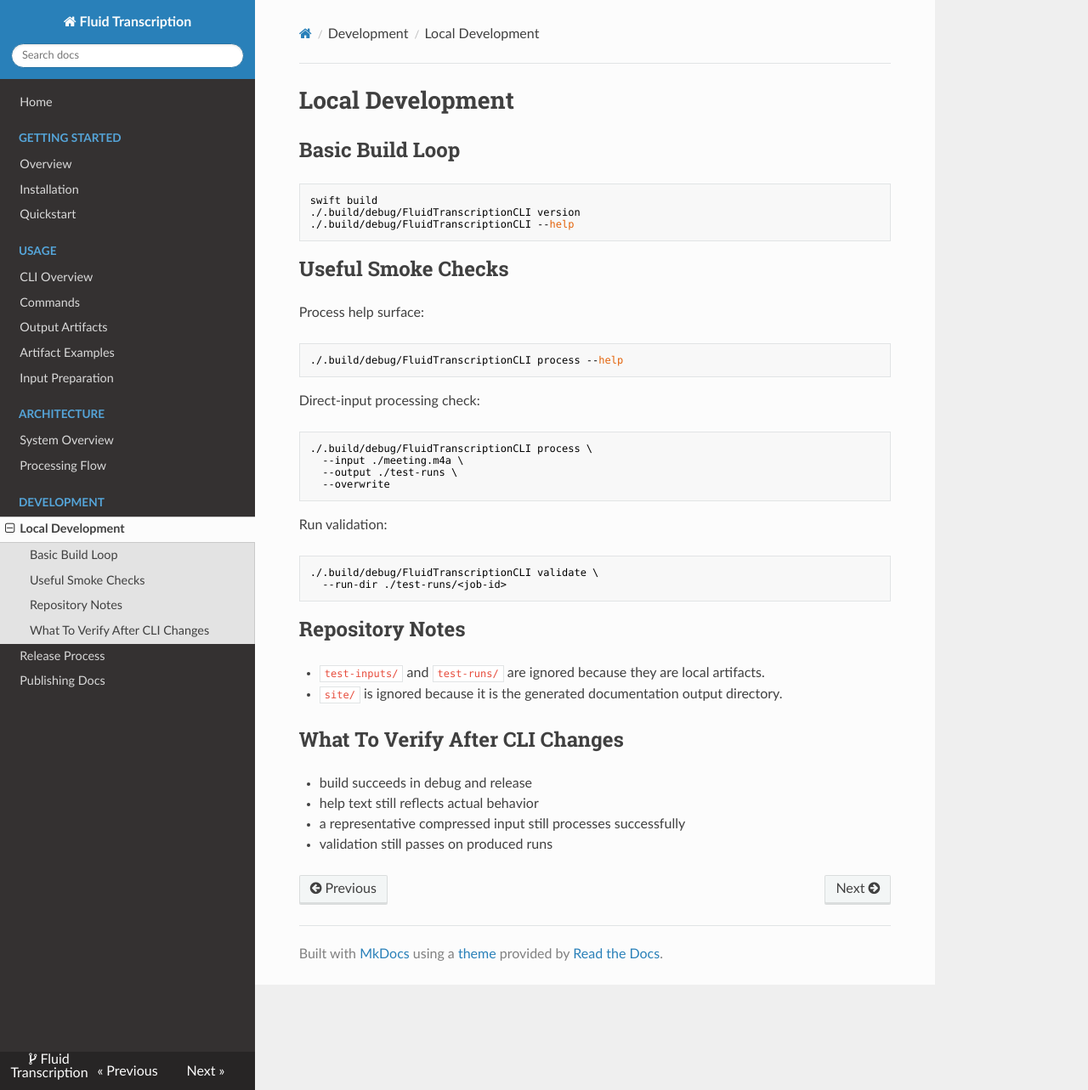
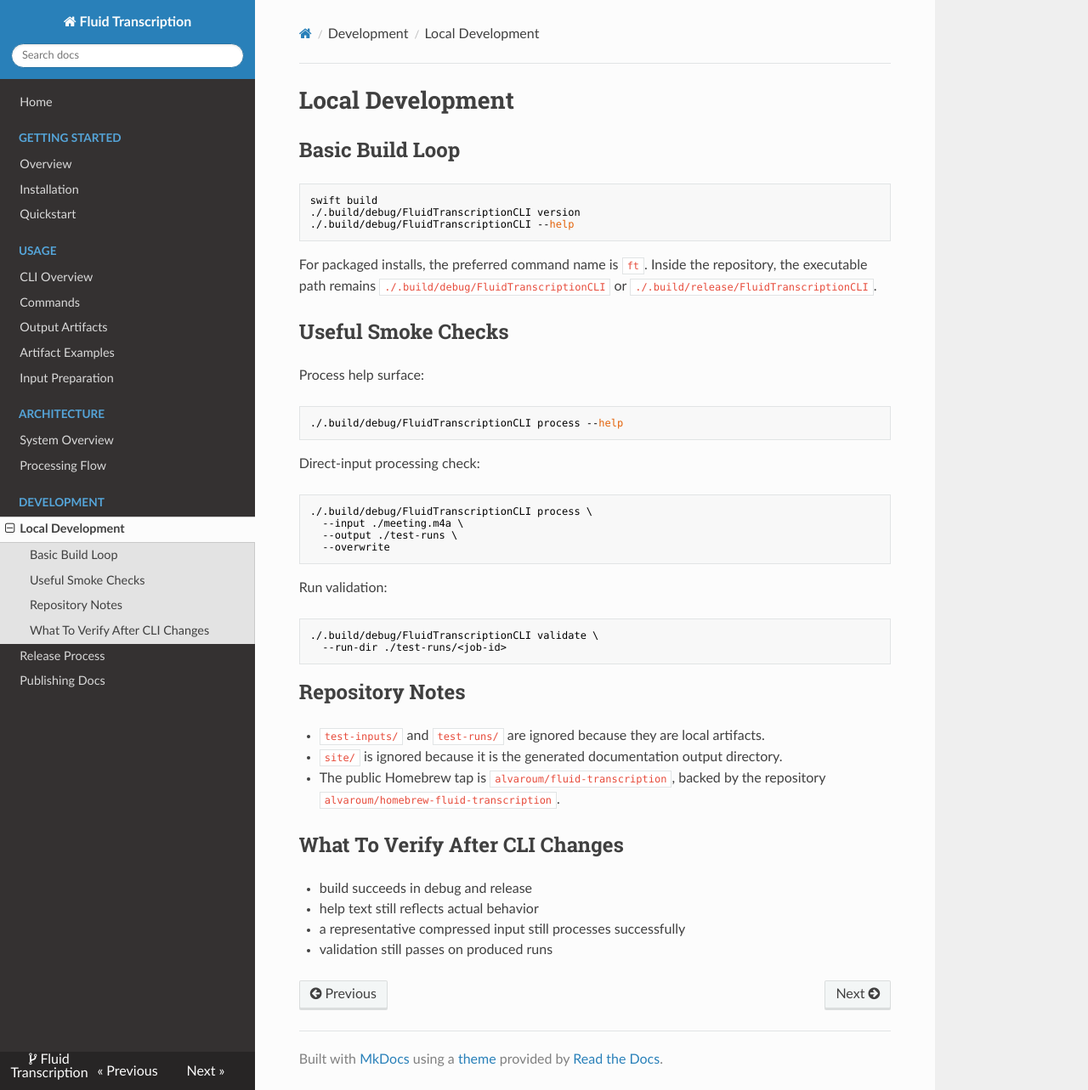
Before and after one commit to alvaroum/fluid-transcription, an MkDocs documentation site: the page built from docs/development/local-development.md, in a window 1280 px wide and 1283 px high. Shown: the whole window at 85% size. Built offline with MkDocs 1.6.1, drawn with Linux system fonts in a browser that asks for light colours; nearby versions of some CDN libraries.

Commit message:
docs: refresh install and development guidance

````diff
--- a/docs/development/local-development.md
+++ b/docs/development/local-development.md
@@ -7,6 +7,8 @@ swift build
 ./.build/debug/FluidTranscriptionCLI version
 ./.build/debug/FluidTranscriptionCLI --help
 ```
+
+For packaged installs, the preferred command name is `ft`. Inside the repository, the executable path remains `./.build/debug/FluidTranscriptionCLI` or `./.build/release/FluidTranscriptionCLI`.
 
 ## Useful Smoke Checks
 
@@ -36,6 +38,7 @@ Run validation:
 
 - `test-inputs/` and `test-runs/` are ignored because they are local artifacts.
 - `site/` is ignored because it is the generated documentation output directory.
+- The public Homebrew tap is `alvaroum/fluid-transcription`, backed by the repository `alvaroum/homebrew-fluid-transcription`.
 
 ## What To Verify After CLI Changes
 
````
Also changed, not shown: README.md (+2 -0 lines), docs/development/release-process.md (+1 -0 lines), docs/getting-started/overview.md (+4 -0 lines).
